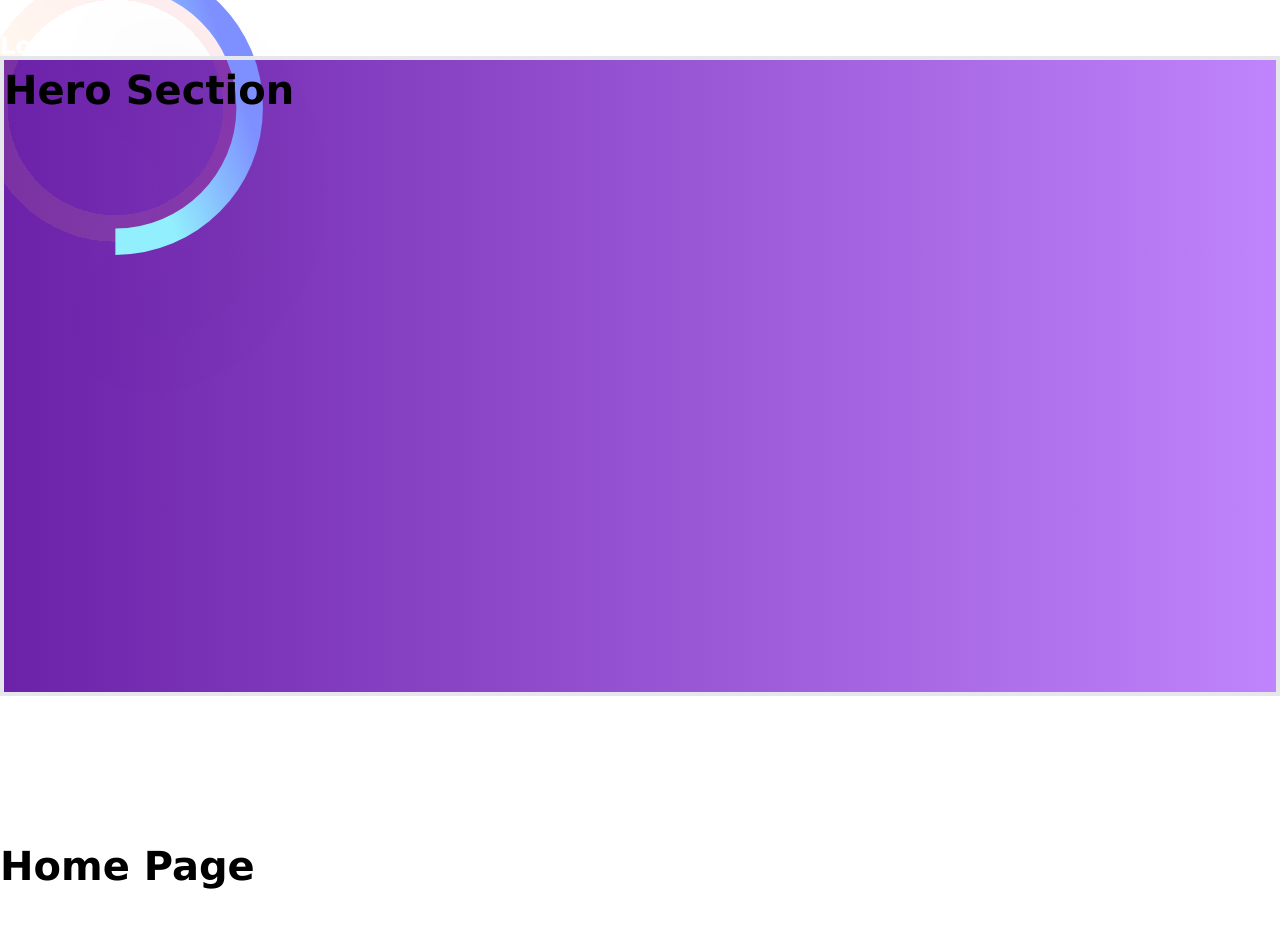
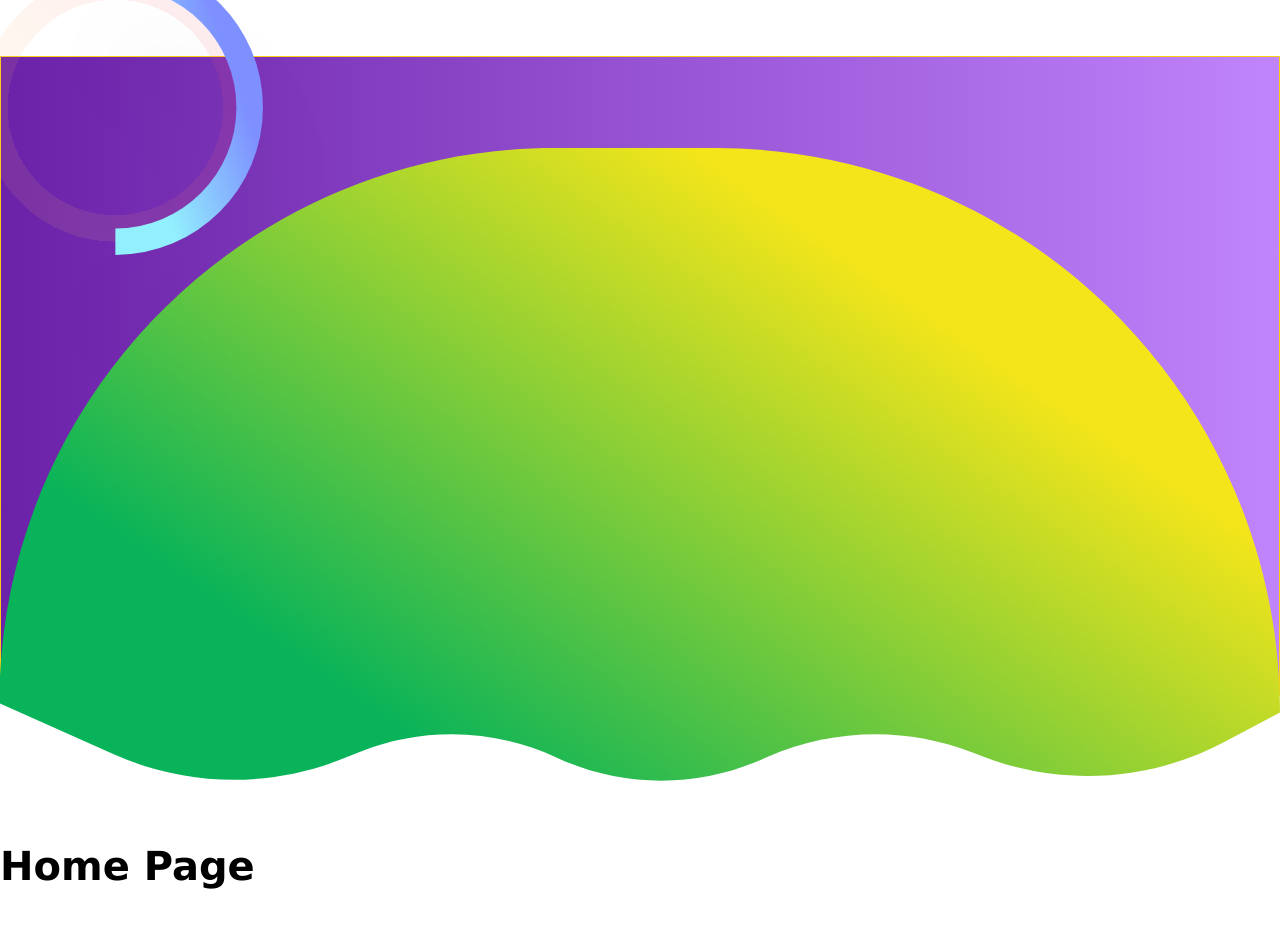
Before and after one commit to PlanetCrisisInfo/frontend, a Next.js app: page / in a window 1280 px wide. Shown: the top 928 px of the page. Built offline with nearby package versions, Linux system fonts and the light colour scheme.

Commit message:
will be back

```diff
--- a/src/components/common/header/Navbar/index.tsx
+++ b/src/components/common/header/Navbar/index.tsx
@@ -8,13 +8,13 @@ const Navbar: FC<INavbarComponentProps> = ({
 }: INavbarComponentProps) => {
   return (
     <nav
-      className={`font-semibold leading-6  ${
+      className={`font-semibold leading-6 ${
         pathname === "/" ? "gradient bg" : ""
       }`}
     >
-      <div className="min-h-[6vh] container flex justify-between items-center pt-8 text-white text-xl relative z-20">
-        <h2>Logo</h2>
-        <ul className="flex min-w-[50vw] justify-between">
+      <div className="min-h-[6vh] container flex justify-between items-center pt-8 text-white text-xl ">
+        <h2 className="min-w-[200px]">Logo</h2>
+        <ul className="flex justify-between">
           <li>Home</li>
           <li>About</li>
           <li>Blog</li>
--- /dev/null
+++ b/src/components/common/header/home/Hero/Hero.module.scss
@@ -0,0 +1,16 @@
+.planetSvg {
+  display: flex;
+  --min-height: 100vh;
+  // border: 2px solid red;
+  background-image: url("/images/planet.svg");
+  background-repeat: no-repeat;
+  background-size: contain;
+  background-position: center;
+  object-fit: cover;
+  // min-height: var(--min-height);
+  min-height: 100vh;
+  min-width: 100%;
+  position: absolute;
+  bottom: -21vh;
+  z-index: 100;
+}
--- a/src/components/common/header/home/Hero/index.tsx
+++ b/src/components/common/header/home/Hero/index.tsx
@@ -1,11 +1,15 @@
+import styles from "./Hero.module.scss"
+
 interface IHeaderComponentProps {}
 
 const Hero = () => {
   return (
-    <div className="min-h-[80vh] relative bg gradient -mt-1">
-      <div className="container  border-4 absolute inset-0 z-20">
+    <div className="relative -mt-1">
+      <div className="min-h-[80vh] bg gradient border border-yellow-400"></div>
+      <div className={`${styles.planetSvg}`}></div>
+      {/* <div className="container  border-4 absolute inset-0 z-20">
         <h1>Hero Section</h1>
-      </div>
+      </div> */}
     </div>
   )
 }
```
Also changed, not shown: public/images/planet.svg (added).
